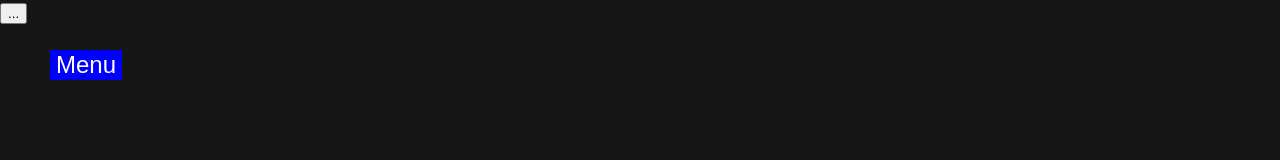
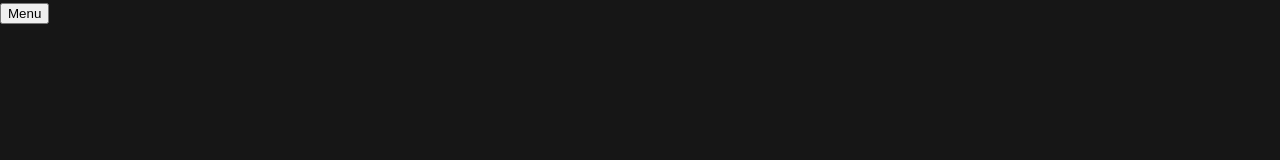
Before and after one commit to vinicius-hayden/CTD, a React (Vite) app in the folder frontend3/checkpoint1/MyApresentation/: page / in a window 1280 px wide. Shown: the top 160 px of the page. Built offline with nearby package versions, Linux system fonts and the light colour scheme.

Commit message:
useRef and useEffect

```diff
--- a/frontend3/checkpoint1/MyApresentation/src/App.jsx
+++ b/frontend3/checkpoint1/MyApresentation/src/App.jsx
@@ -1,7 +1,10 @@
 import { useState } from "react";
+import { useRef, useEffect } from "react";
 import Sidebar from "./components/Sidebar";
 
 export default function App() {
+
+  const ref = useRef(null);
 
   let [sidebarState, toggleSideBarState] = useState(false);
 
@@ -11,15 +14,30 @@ export default function App() {
     return sidebarState;
   }
 
+  useEffect( function () {
+    const handleClick = event => {
+      console.log("Button clicked!");
+    }
+
+    const element = ref.current;
+
+    element.addEventListener('keydown', handleClick);
+
+    return () => {
+      element.removeEventListener('keydown', handleClick);
+    };
+
+  }, []);
+
   return (
     <>
       <div className="l-app">
 
-        <button className="l-sidebar__btn" type="button" onClick={changeClass}>
+        {/* <button className="l-sidebar__btn" type="button" onClick={changeClass}>
           Menu
-        </button>
+        </button> */}
 
-        <button type="button" onClick={changeClass}>...</button>
+        <button type="button" onClick={changeClass} ref={ref}>Menu</button>
 
        <Sidebar classState={sidebarState}></Sidebar>
 
```
